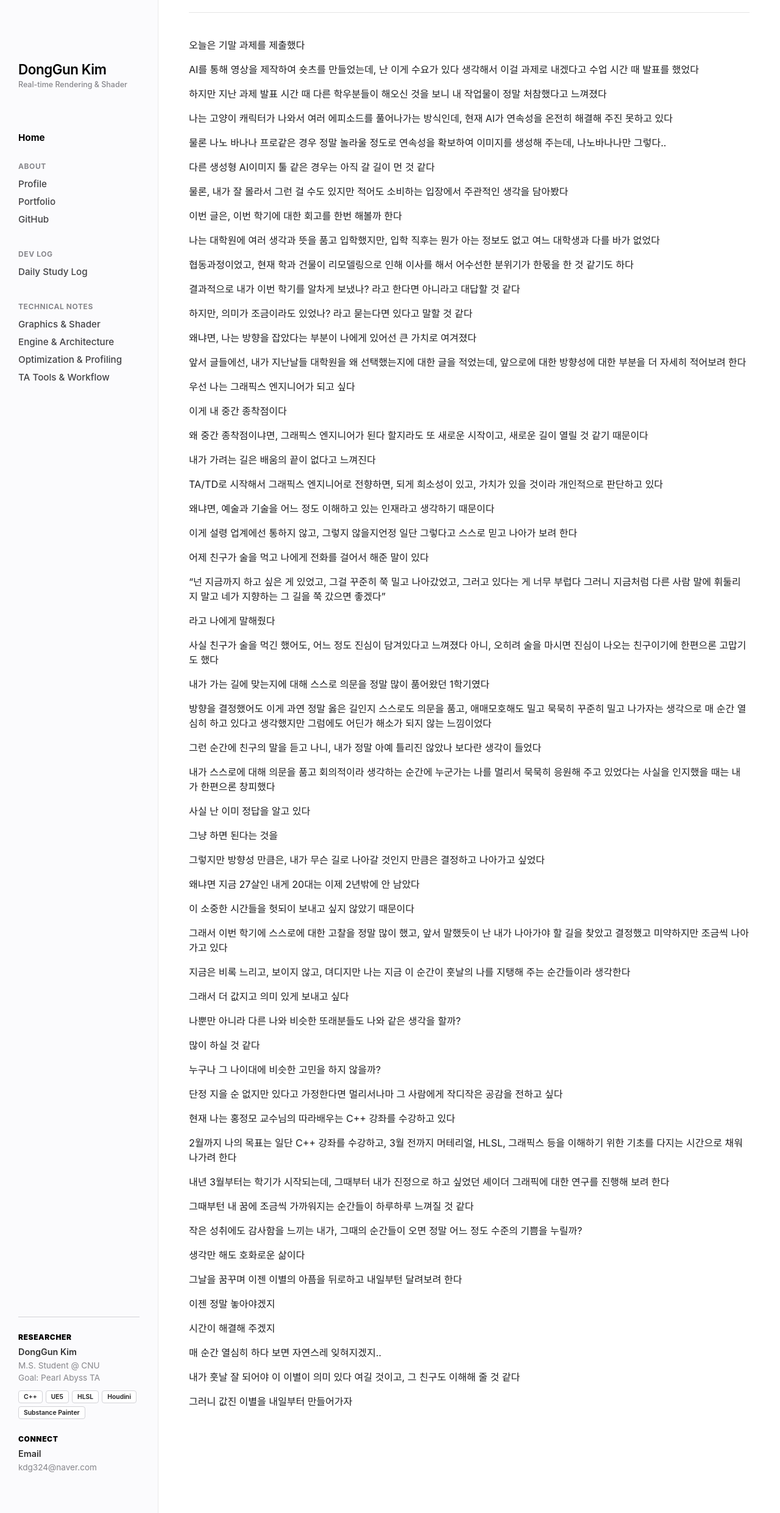
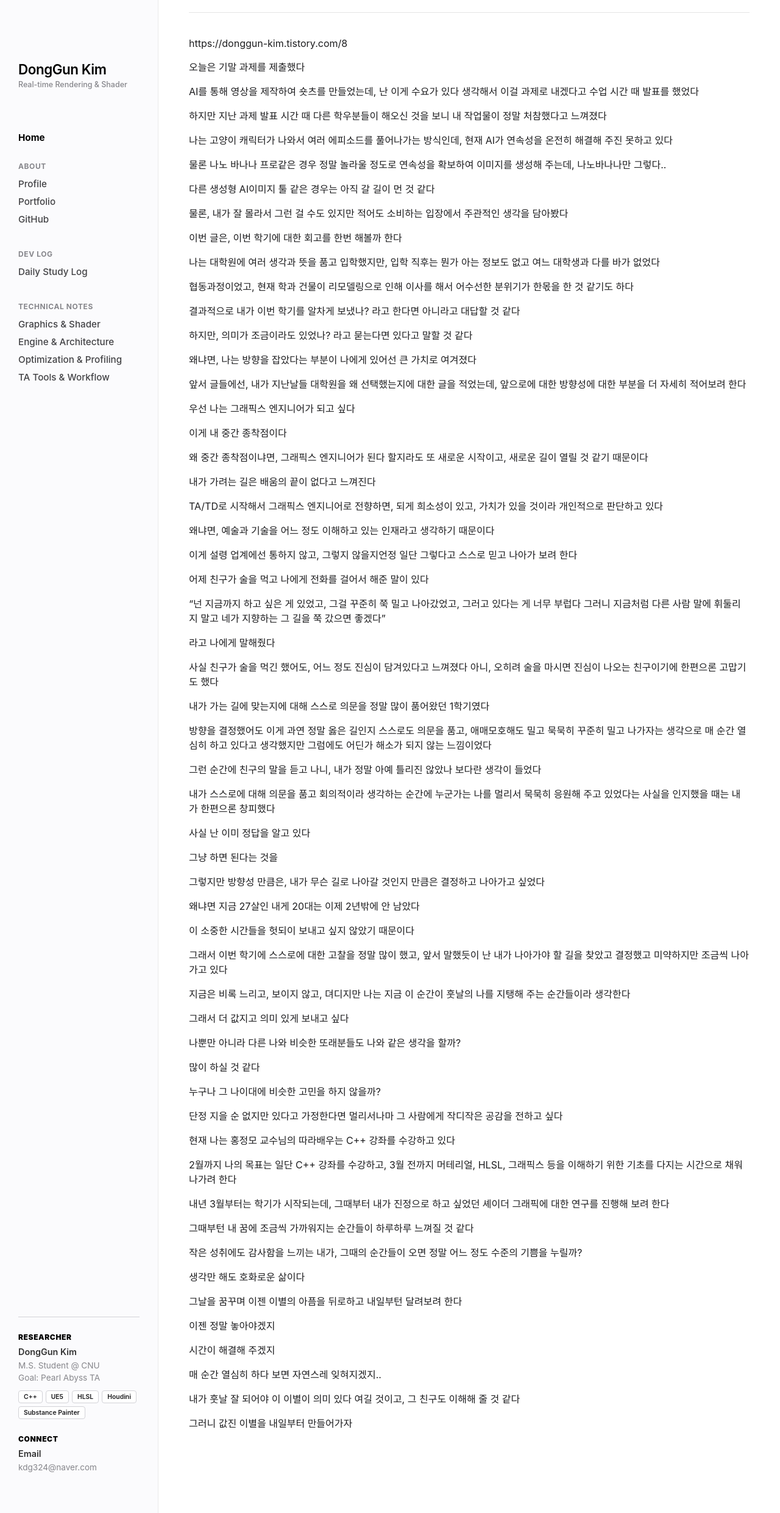
Before and after one commit to KimDongGun324/kimdonggun324.github.io, a Jekyll site: the page built from daily-study/posts/2025/12/14.md, in a window 1280 px wide. Shown: the whole page at 61% size. Built offline with Jekyll 4.4.1, drawn with Linux system fonts in a browser that asks for light colours; some web fonts are replaced; our own code applies the rules of GitHub Pages for plain Markdown files; part of the change alters nothing that is shown.

Commit message:
TIL 2025_12_14 tstory

```diff
--- a/daily-study/posts/2025/12/14.md
+++ b/daily-study/posts/2025/12/14.md
@@ -1,4 +1,6 @@
 
+
+https://donggun-kim.tistory.com/8
 
 오늘은 기말 과제를 제출했다
 
```
